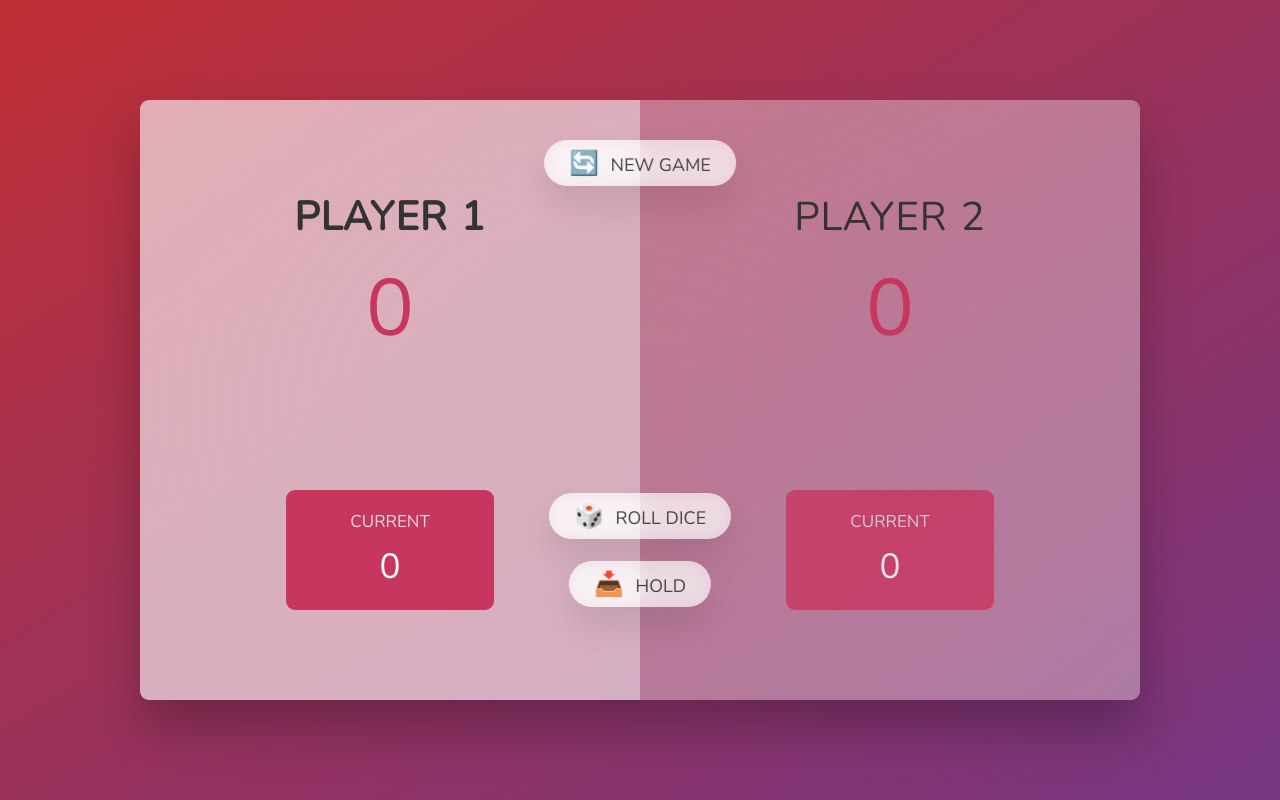
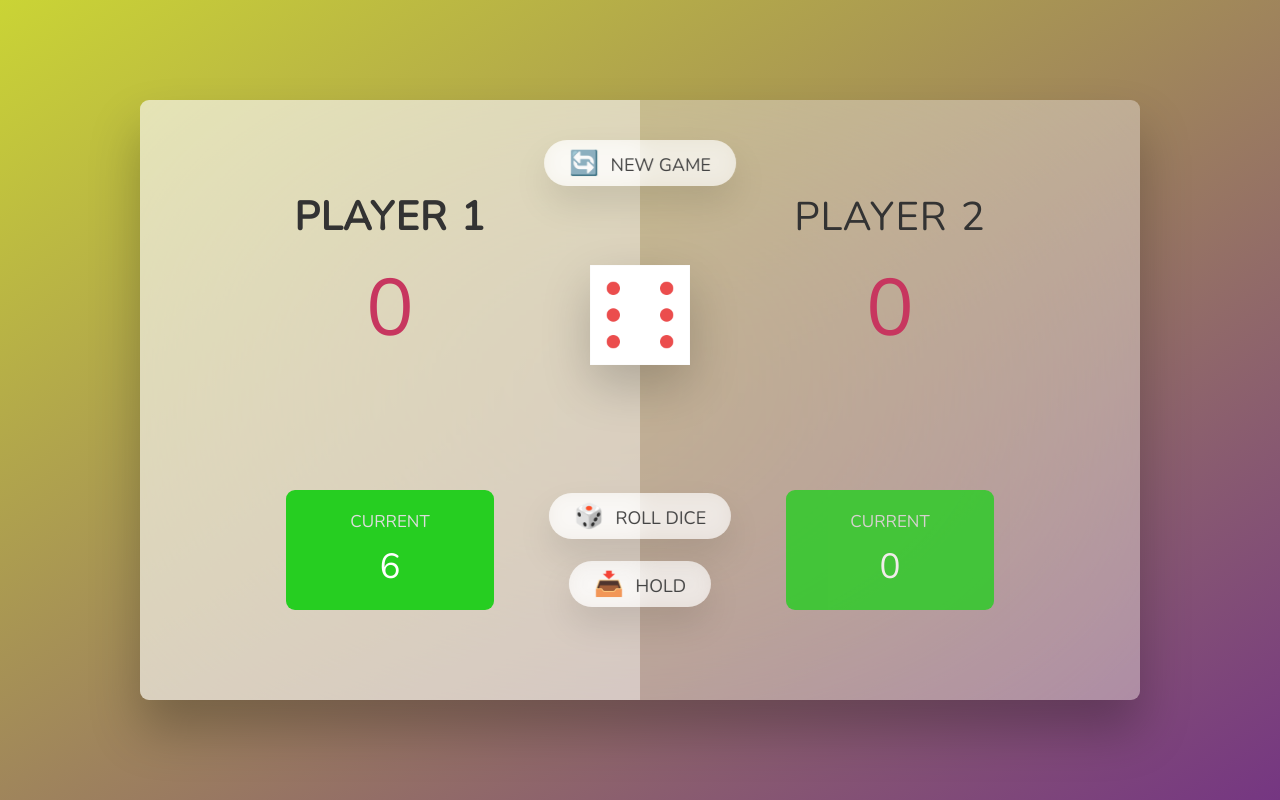
Before and after one commit to rafalrab/JS-graKo-ci, a plain HTML site: page index.html in a window 1280 px wide. Both pictures are taken after a click on the button "🎲 ROLL DICE". Drawn offline with nearby package versions, Linux system fonts and the light colour scheme.

Commit message:
Add files via upload

```diff
--- a/script.js
+++ b/script.js
@@ -1,17 +1,44 @@
 'use strict';
 
 // Selecting elements
+
+const player0El = document.querySelector('.player--0');
+const player1El = document.querySelector('.player--1');
 const score0El = document.querySelector('#score--0');
 const score1El = document.getElementById('score--1');
+const current0El = document.getElementById('current--0');
+const current1El = document.getElementById('current--1');
 const diceEl = document.querySelector('.dice');
+const btnNew = document.querySelector('.btn--new');
+const btnRoll = document.querySelector('.btn-roll');
+const btnHold = document.querySelector('.btn--hold');
 let roll = 0;
 
+// start conditions
 score0El.textContent = 0;
 score1El.textContent = 0;
 diceEl.classList.add('hidden');
 
+const scores = [0, 0];
+let currentScore = 0;
+let activePlayer = 0;
+// rolling dice functionallity
 document.querySelector('.btn--roll').addEventListener('click', function () {
-    roll = Math.trunc(Math.random() * 6) + 1;
-    console.log(roll);
-    if(roll === '1') {}
+  roll = Math.trunc(Math.random() * 6) + 1;
+  console.log(roll);
+  diceEl.classList.remove('hidden');
+  diceEl.src = `dice-${roll}.png`;
+
+  if (roll !== 1) {
+    currentScore += roll;
+    document.getElementById(`current--${activePlayer}`).textContent =
+      currentScore;
+  } else {
+    // switch to enxt player
+    document.getElementById(`current--${activePlayer}`).textContent = 0;
+    currentScore = 0;
+    activePlayer = activePlayer === 0 ? 1 : 0;
+    player0El.classList.toggle('player--active');
+    player1El.classList.toggle('player--active');
+  }
 });
--- a/style.css
+++ b/style.css
@@ -16,7 +16,7 @@ body {
   font-weight: 400;
   height: 100vh;
   color: #333;
-  background-image: linear-gradient(to top left, #753682 0%, #bf2e34 100%);
+  background-image: linear-gradient(to top left, #753682 0%, #cad435 100%);
   display: flex;
   align-items: center;
   justify-content: center;
@@ -78,7 +78,7 @@ main {
 }
 
 .current {
-  background-color: #c7365f;
+  background-color: #26ce21;
   opacity: 0.8;
   border-radius: 9px;
   color: #fff;
@@ -167,5 +167,5 @@ main {
 }
 
 .hidden {
-  display:none;
+  display: none;
 }
```
